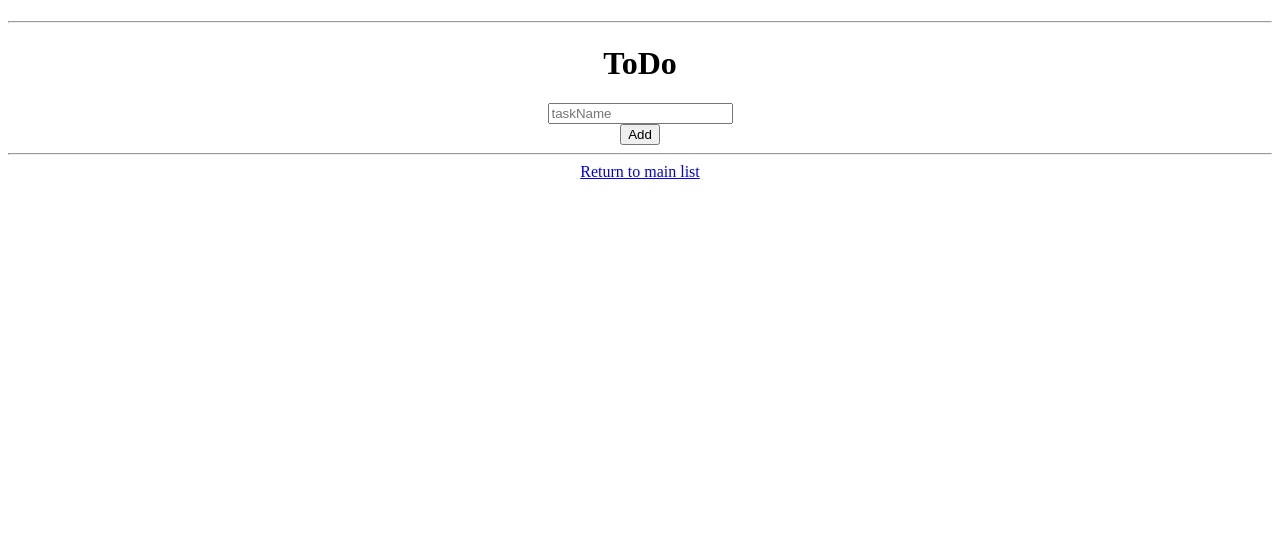
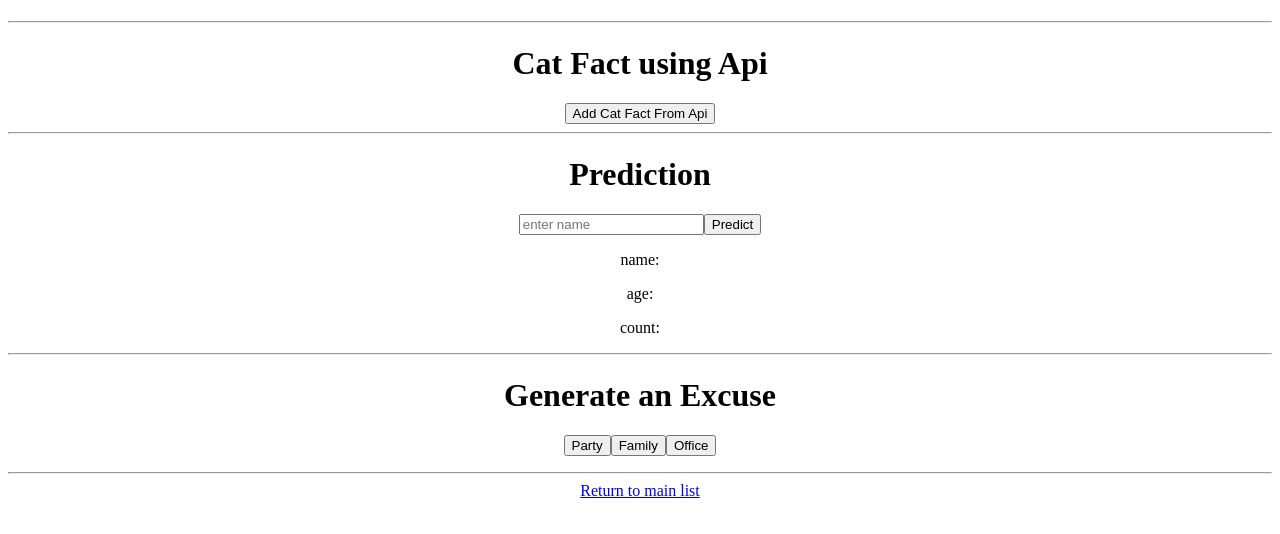
Before and after one commit to fatemehcode/social-media-website, a React (Create React App) app: page / in a window 1280 px wide. Shown: the top 534 px of the page. Built offline with nearby package versions, Linux system fonts and the light colour scheme.

Commit message:
using api axios

```diff
--- a/package.json
+++ b/package.json
@@ -6,6 +6,7 @@
     "@testing-library/jest-dom": "^5.16.5",
     "@testing-library/react": "^13.4.0",
     "@testing-library/user-event": "^13.5.0",
+    "axios": "^1.1.3",
     "react": "^18.2.0",
     "react-dom": "^18.2.0",
     "react-scripts": "5.0.1",
--- a/src/App.js
+++ b/src/App.js
@@ -2,14 +2,15 @@ import "./App.css";
 import { Footer } from './Partials/Footer';
 import {Header} from './Partials/Header';
 import {ToDo} from'./ToDo/ToDo';
-//import {Blog} from './Blog/Blog';
+import {Blog} from './Blog/Blog';
+import {UsingAPIs} from "./UsingAPIs";
 
 
 function App() {
   return (
     <div className="App">
       <Header/>
-      <ToDo/>
+      <UsingAPIs/>
       <Footer/>
     </div>
   );
--- a/src/Blog/Blog.js
+++ b/src/Blog/Blog.js
@@ -11,6 +11,8 @@ export const Blog=()=>{
         const i={
                 id:List.length===0?1:List[List.length-1].id+1,
                 title:newItem,
+                body:'',
+                AuthorId:1,
 
             };
         setList([...List,i]);
--- /dev/null
+++ b/src/UsingAPIs.js
@@ -0,0 +1,67 @@
+import React, { useState,useEffect} from 'react';
+import Axios from 'axios';
+
+export const UsingAPIs=()=>{
+
+
+
+    const [name,setName]=useState("Fatemeh");
+    const [predicted,setPredicted]=useState(null);
+    const fetchApi2=()=>{
+        Axios.get(`https://api.agify.io/?name=${name}`).then((res)=>{
+            console.log(res.data);
+            setPredicted(res.data);
+        });
+    }
+
+
+    const [list,setList]=useState([]);
+    const apiUrl="https://catfact.ninja/fact";
+    const fetchApiData=()=>{
+        Axios.get(apiUrl).then((res)=>{
+            console.log(res.data);
+            setList([...list,res.data]);
+        })
+    }
+
+    //useEffect(()=>{fetchApiData()},[]);
+
+
+    const [excuse,setExcuse]=useState("");
+    const makeExcuse=(reason)=>{
+            Axios.get(`https://excuser.herokuapp.com/v1/excuse/${reason}`)
+            .then((res)=>{
+            setExcuse(res.data[0].excuse);
+            });}
+    return (
+        <div>
+            <div>
+                <h1>Cat Fact using Api</h1>
+                <button onClick={fetchApiData}>Add Cat Fact From Api</button>
+                {list.map((item)=>{return(<h4 key={item.fact}>{item.fact}--{item.length}</h4>);})}
+            </div><hr/>
+
+            <div>
+                <h1>Prediction</h1>
+                <input type="text"
+                    placeholder='enter name'
+                    onChange={(event)=>{setName(event.target.value);}}/>
+                <button onClick={fetchApi2}>Predict</button>
+                <p>name:{predicted?.name}</p>
+                <p>age:{predicted?.age}</p>
+                <p>count:{predicted?.count}</p>
+            </div><hr/>
+
+            <div className='Generate an Excuse'>
+                <h1>Generate an Excuse</h1>
+                <button onClick={()=>makeExcuse('party')}>Party</button>
+                <button onClick={()=>makeExcuse('family')}>Family</button>
+                <button onClick={()=>makeExcuse('office')}>Office</button>
+                <p>{excuse}</p>
+            </div>
+
+        </div>
+
+    );
+
+};
```
Also changed, not shown: sample.txt, 1 other file (tests, documents, lock files or other folders).
